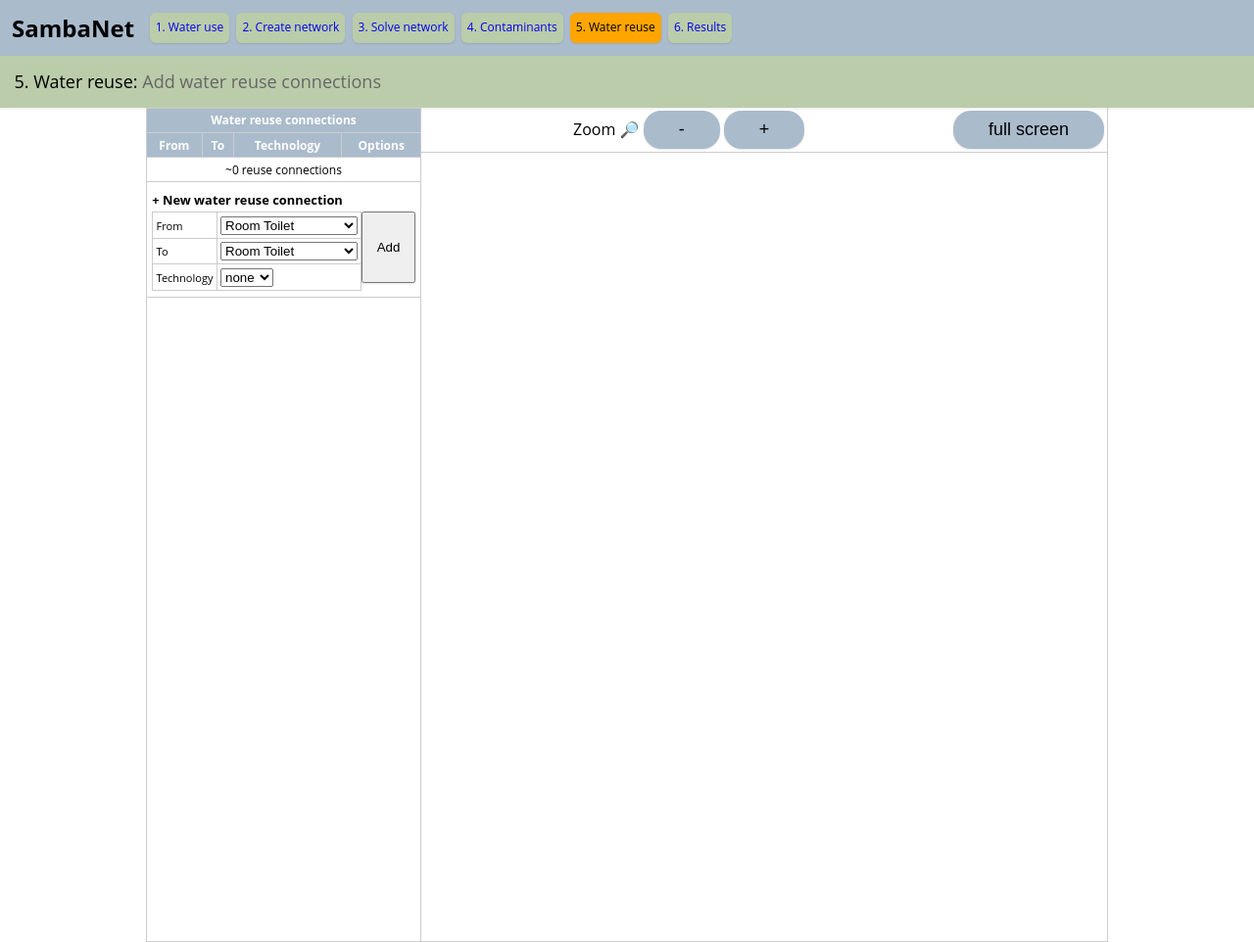
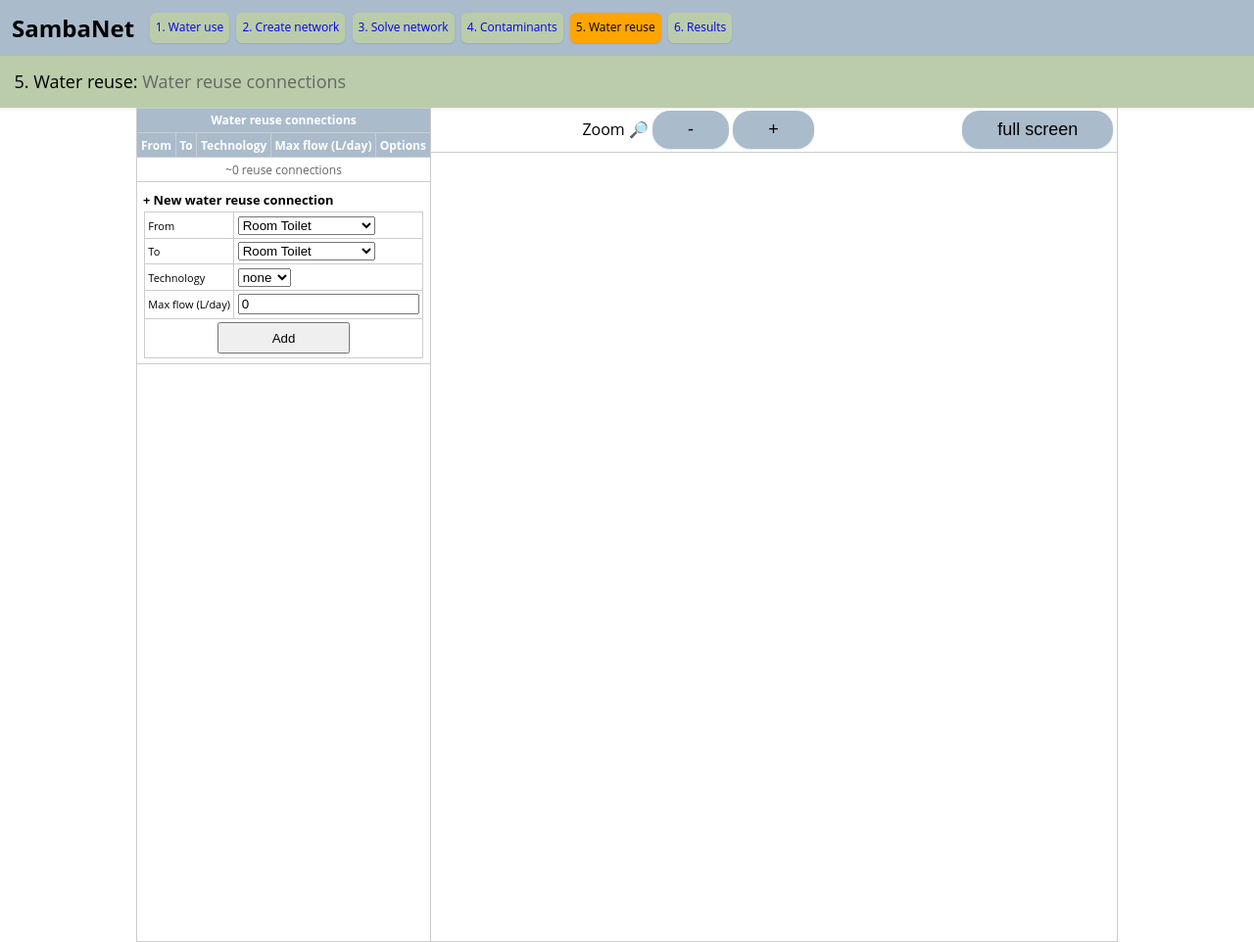
Before and after one commit to holalluis/demeaumed, a PHP site: page /reuse.php in a window 1280 px wide. Shown: the whole page at 98% size. Run offline with PHP 8.4, Linux system fonts and the light colour scheme; some libraries are stand-ins or nearby versions.

Commit message:
added green lines for reuse in graph

```diff
--- a/graph.php
+++ b/graph.php
@@ -109,6 +109,19 @@
 			.force("charge",d3.forceManyBody())
 			.force("center",d3.forceCenter(width/2,height/2))
 
+		function linkColor(d)
+		{
+			if(d.reuse==1) {
+				return "#0f0"
+			}
+			if(d.value==-1){
+				return "#f00"
+			}
+			else{
+				return "#999"
+			}
+		}
+
 		var link = svg.append("g")
 			.attr("class", "links")
 			.attr("marker-end",function(){return arrows ? "url(#end)" : ""})
@@ -116,7 +129,7 @@
 			.data(json.links)
 			.enter().append("line")
 			.attr("stroke-width", function(d) { return Math.sqrt(d.value)||1; })
-			.attr("stroke", function(d) { if(d.value==-1){return "#f00"}else{return "#999"}})
+			.attr("stroke",function(d){return linkColor(d)})
 
 		//controla distancia dels nodes
 		simulation.force('charge',d3.forceManyBody().strength(function(){return -1*gravetat}))
@@ -192,6 +205,11 @@
 				if(flow==null){value=-1}
 				json.links.push( { source:Connections[i].from, target:Connections[i].to, value:value } )
 			}
+			//add reuse connections
+			Reuse.forEach(function(con){
+				json.links.push( { source:con.from, target:con.to, value:null, reuse:1} )
+			})
+
 		//load data end
 
 		//draw
--- a/reuse.php
+++ b/reuse.php
@@ -27,6 +27,11 @@
 	{
 		border-right:none;
 	}
+
+	button.X {
+		display:block;
+		margin:auto;
+	}
 </style>
 
 <script>
@@ -47,8 +52,8 @@
 			while(t.rows.length>2)t.deleteRow(-1);
 			if(Reuse.length==0){
 				var newCell=t.insertRow(-1).insertCell(-1);
-				newCell.innerHTML='<center>~0 reuse connections</center>'
-				newCell.colSpan=4;
+				newCell.innerHTML='<center style=color:#666>~0 reuse connections</center>'
+				newCell.colSpan=5;
 			}
 			for(var i in Reuse)
 			{
@@ -57,7 +62,8 @@
 				newRow.insertCell(-1).innerHTML=reuse.from;
 				newRow.insertCell(-1).innerHTML=reuse.to;
 				newRow.insertCell(-1).innerHTML=reuse.tec;
-				newRow.insertCell(-1).innerHTML="<button onclick=Reuse.splice("+i+",1);init()>X</button>"
+				newRow.insertCell(-1).innerHTML=reuse.maxFlow;
+				newRow.insertCell(-1).innerHTML="<button class=X onclick=Reuse.splice("+i+",1);init()>X</button>"
 			}
 		})();
 
@@ -100,25 +106,42 @@
 		var from = document.querySelector('#newCon #from').value;
 		var to   = document.querySelector('#newCon #to').value;
 		var tec  = document.querySelector('#newCon #using').value;
+		var maxF = document.querySelector('#newCon #maxFlow').value;
 
 		//error if from==to
 		if(from==to){alert("Error - you cannot connect a node to itself");return;}
+
+		//error if connection already exists
+		for(var i=0; i<Connections.length; i++)
+		{
+			var c=Connections[i];
+			if(c.from==from && c.to==to)
+			{
+				alert("Error - Connection already exists");
+				return;
+			}
+		}
 
 		//create new object
 		var Con = {
 			from:from,
 			to:to,
 			tec:tec,
+			maxFlow:maxF,
 		};
 		//add it to Reuse
 		Reuse.push(Con);
 		init();
+
+		//reselect items
+		document.querySelector('#newCon #from').value=from;
+		document.querySelector('#newCon #to').value=to;
 	}
 </script>
 
 </head><body onload=init()>
 <!--navbar--><?php include'navbar.php'?>
-<!--title--><div class=title>5. Water reuse: <span class=subtitle>Add water reuse connections</span></div>
+<!--title--><div class=title>5. Water reuse: <span class=subtitle>Water reuse connections</span></div>
 
 <div id=root style="justify-content:center">
 	<!--left: menus-->
@@ -126,8 +149,8 @@
 		<!--reuse table-->
 		<div>
 			<table id=reuse>
-				<tr><th colspan=4>Water reuse connections
-				<tr><th>From<th>To<th>Technology<th>Options
+				<tr><th colspan=5>Water reuse connections
+				<tr><th>From<th>To<th>Technology<th>Max flow (L/day)<th>Options
 			</table>
 		</div>
 
@@ -139,10 +162,15 @@
 					<tr><td>From       <td><select id=from></select>
 					<tr><td>To 	       <td><select id=to></select>
 					<tr><td>Technology <td><select id=using></select>
+					<tr>
+						<td>Max flow (L/day)
+						<td><input id=maxFlow value=0 onclick=this.select()>
+					</tr>
+					<tr>
+						<td colspan=2>
+						<button onclick=newConnection() style="display:block;margin:auto;padding:0.5em 4em">Add</button>
+					</tr>
 				</table>
-				<div style="margin:0 auto;">
-					<button onclick=newConnection() style="padding:2em 1em ">Add</button>
-				</div>
 			</div>
 		</div>
 	</div>
```
Also changed, not shown: create.php (+11 -0 lines), solveNetwork.php (+10 -8 lines).
